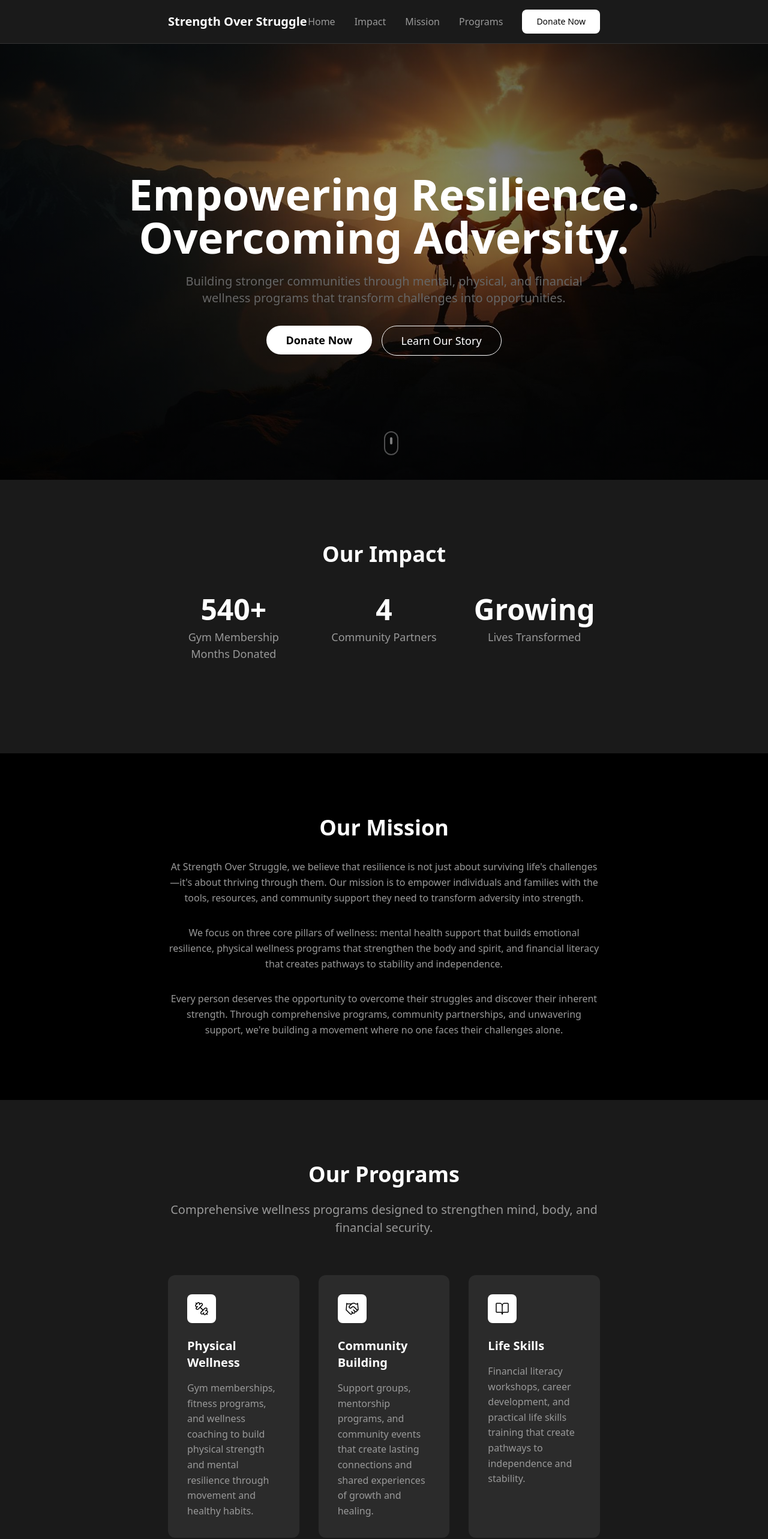
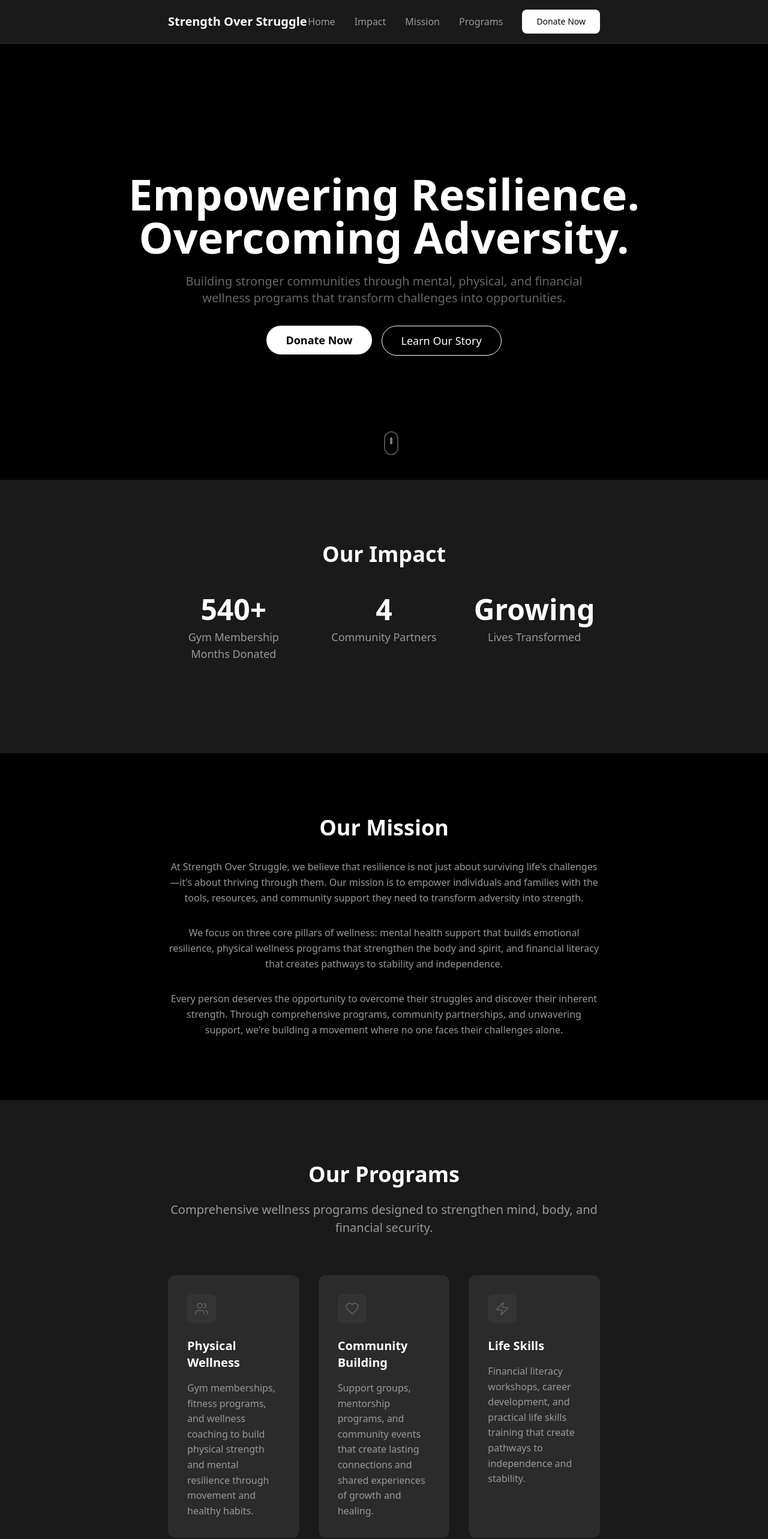
Before and after one commit to donovinsims/strengthoverstruggle, a React (Vite) app: page / in a window 1280 px wide. Shown: the top 2566 px of the page at 60% size. Built offline with nearby package versions, Linux system fonts and the light colour scheme; the HTML template or start-up script is replaced by a standard one.

Commit message:
Refactor: Update icons and hero

```diff
--- a/src/pages/Index.tsx
+++ b/src/pages/Index.tsx
@@ -1,8 +1,7 @@
 import { Button } from "@/components/ui/button";
 import { Card, CardContent } from "@/components/ui/card";
-import { Heart, Users, Target, Dumbbell, Handshake, BookOpen, Mail, Phone, MapPin, Menu, X } from "lucide-react";
+import { Heart, Users, Zap, Mail, Phone, MapPin, Menu, X } from "lucide-react";
 import { useState, useEffect } from "react";
-import heroImage from "@/assets/hero-image.jpg";
 
 const Index = () => {
   const [isMenuOpen, setIsMenuOpen] = useState(false);
@@ -116,15 +115,7 @@ const Index = () => {
       </header>
 
       {/* Hero Section */}
-      <section id="hero" className="relative min-h-screen flex items-center justify-center px-6 overflow-hidden">
-        <div
-          className="absolute inset-0 z-0"
-          style={{
-            background: `radial-gradient(circle at center, rgba(0,0,0,0.4), rgba(0,0,0,0.8)), url(${heroImage})`,
-            backgroundSize: 'cover',
-            backgroundPosition: 'center',
-          }}
-        />
+      <section id="hero" className="relative min-h-screen flex items-center justify-center px-6 overflow-hidden bg-background">
 
         <div className="relative z-10 text-center max-w-4xl mx-auto animate-fade-in pt-20">
           <h1 className="text-4xl md:text-6xl lg:text-7xl font-bold mb-6 leading-tight">
@@ -218,25 +209,25 @@ const Index = () => {
           <div className="grid md:grid-cols-3 gap-8">
             {[
               {
-                icon: Dumbbell,
+                icon: Users,
                 title: "Physical Wellness",
                 description: "Gym memberships, fitness programs, and wellness coaching to build physical strength and mental resilience through movement and healthy habits."
               },
               {
-                icon: Handshake,
+                icon: Heart,
                 title: "Community Building",
                 description: "Support groups, mentorship programs, and community events that create lasting connections and shared experiences of growth and healing."
               },
               {
-                icon: BookOpen,
+                icon: Zap,
                 title: "Life Skills",
                 description: "Financial literacy workshops, career development, and practical life skills training that create pathways to independence and stability."
               }
             ].map((program, index) => (
               <Card key={index} className="bg-card text-left">
                 <CardContent className="p-8">
-                  <div className="inline-flex items-center justify-center w-12 h-12 rounded-md bg-primary mb-6">
-                    <program.icon className="w-6 h-6 text-primary-foreground" strokeWidth={1.5} />
+                  <div className="inline-flex items-center justify-center w-12 h-12 rounded-md bg-muted mb-6">
+                    <program.icon className="w-6 h-6 text-muted-foreground" strokeWidth={1.5} />
                   </div>
                   <h3 className="text-xl font-semibold mb-4 text-primary">{program.title}</h3>
                   <p className="body-text">{program.description}</p>
@@ -297,8 +288,8 @@ const Index = () => {
               }
             ].map((contact, index) => (
               <div key={index} className="text-center">
-                <div className="inline-flex items-center justify-center w-12 h-12 rounded-md bg-primary mb-4">
-                  <contact.icon className="w-6 h-6 text-primary-foreground" strokeWidth={1.5} />
+                <div className="inline-flex items-center justify-center w-12 h-12 rounded-md bg-muted mb-4">
+                  <contact.icon className="w-6 h-6 text-muted-foreground" strokeWidth={1.5} />
                 </div>
                 <h3 className="font-semibold mb-2 text-primary">{contact.title}</h3>
                 <p className="font-medium mb-1 text-primary">{contact.content}</p>
```
